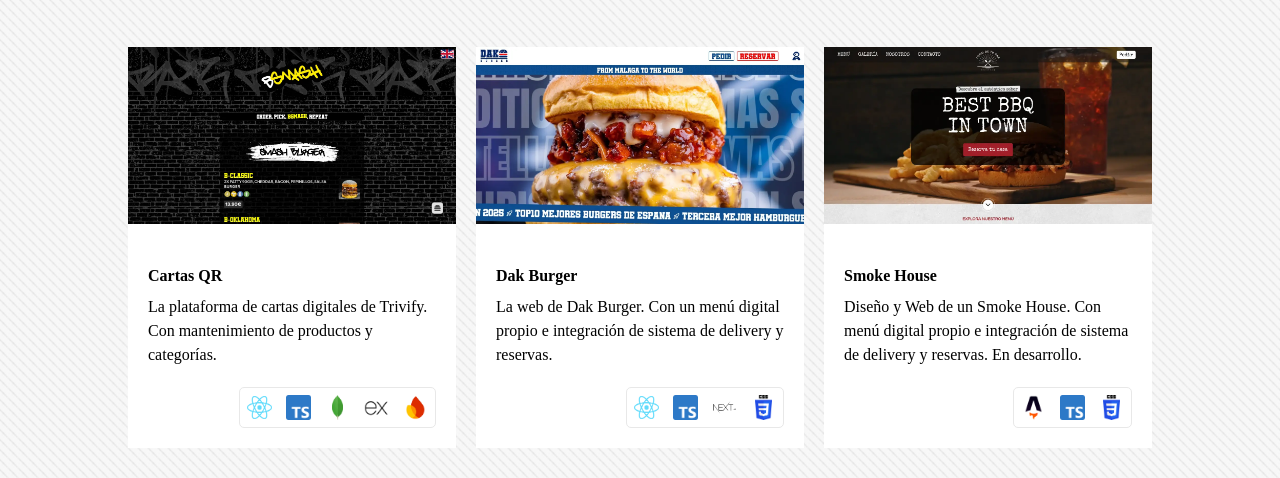
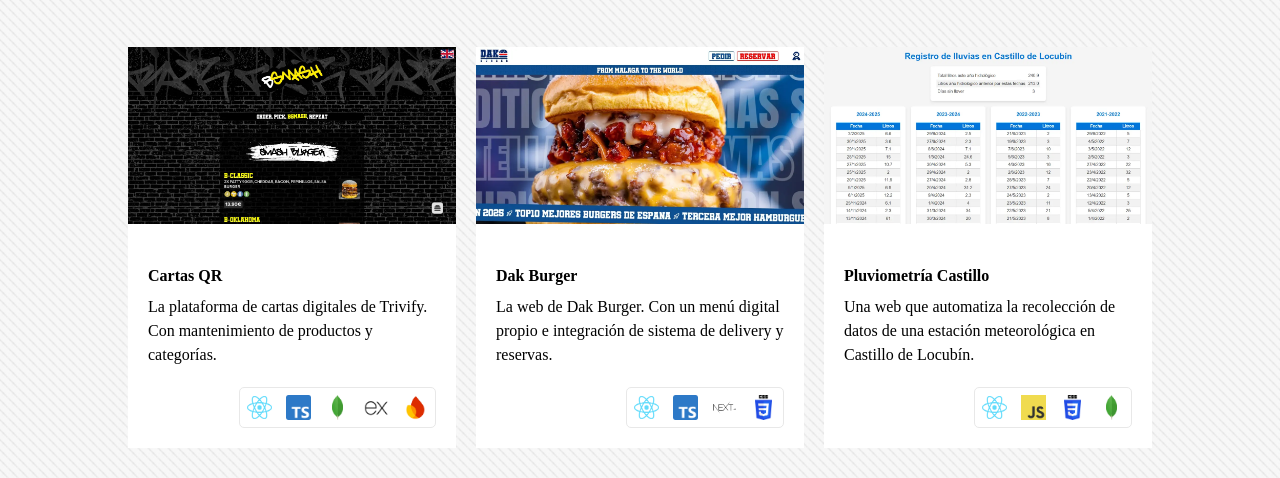
Before and after one commit to domindez/portfolio-v2, an Astro site: page / in a window 1280 px wide. Shown: the part 1240-1718 px from the top of the page. Built offline with nearby package versions, Linux system fonts and the light colour scheme; Astro itself is replaced by a stand-in of ours; a web font is replaced by a local one.

Commit message:
no roadhouse

```diff
--- a/src/components/MyWork.astro
+++ b/src/components/MyWork.astro
@@ -48,13 +48,13 @@ const works = [
 		description: 'La web de Dak Burger. Con un menú digital propio e integración de sistema de delivery y reservas.',
 		stack: ['react', 'ts', 'next', 'css'],
 	},
-	{
-		link: 'https://road-house.pages.dev/',
-		img: '/works/roadhouse.webp',
-		title: 'Smoke House',
-		description: 'Diseño y Web de un Smoke House. Con menú digital propio e integración de sistema de delivery y reservas. En desarrollo.',
-		stack: ['astro', 'ts', 'css'],
-	},
+	// {
+	// 	link: 'https://road-house.pages.dev/',
+	// 	img: '/works/roadhouse.webp',
+	// 	title: 'Smoke House',
+	// 	description: 'Diseño y Web de un Smoke House. Con menú digital propio e integración de sistema de delivery y reservas. En desarrollo.',
+	// 	stack: ['astro', 'ts', 'css'],
+	// },
 	{
 		link: 'https://domindez.github.io/pluviometria-castillodelocubin/',
 		img: '/works/pluviometria.webp',
```
